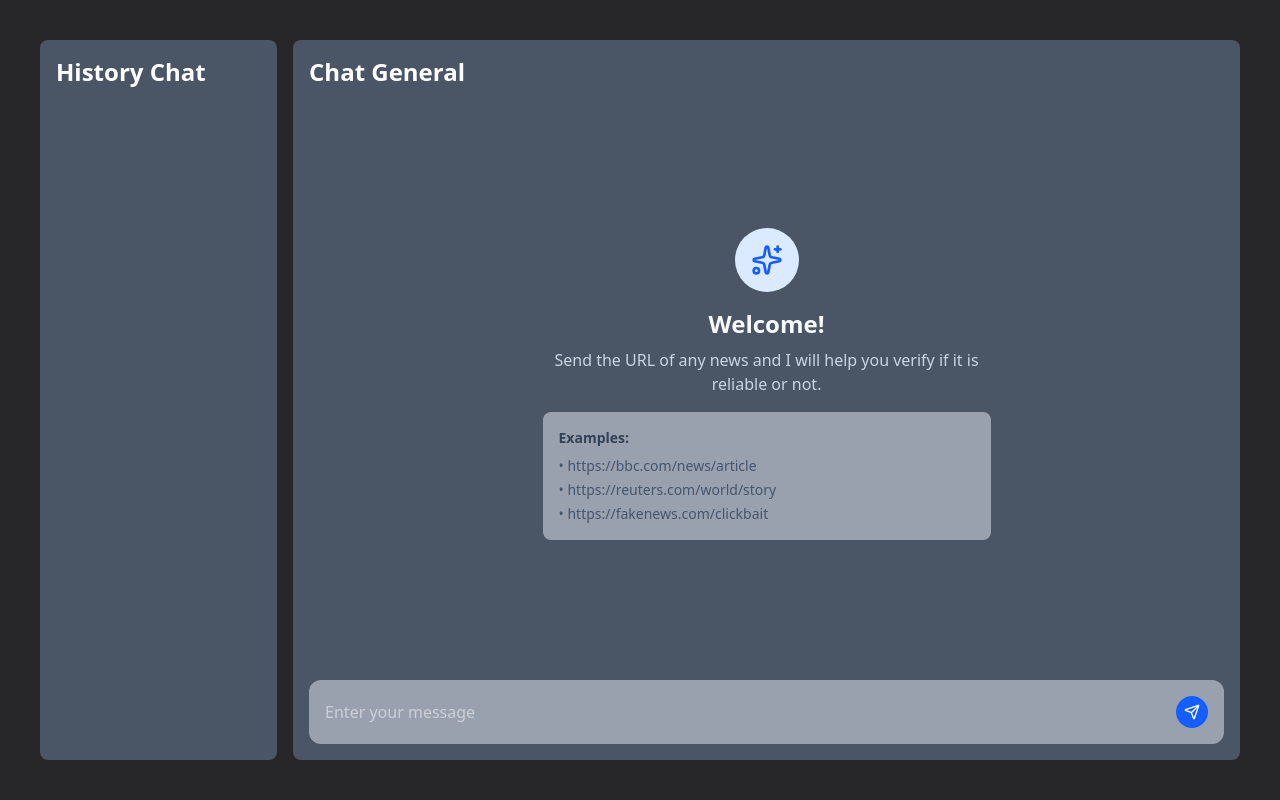
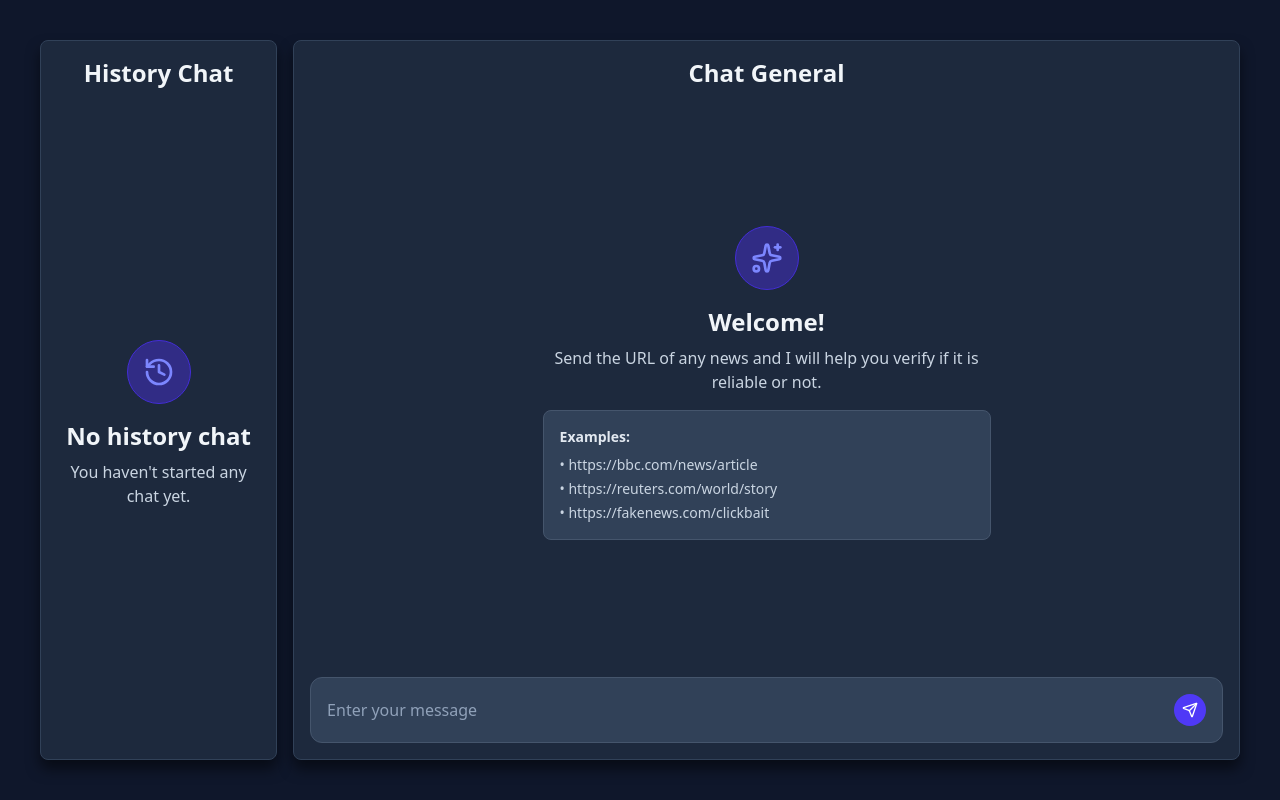
Before and after one commit to HarryHndz/News-App, a React (Vite) app: page / in a window 1280 px wide. Built offline with nearby package versions, Linux system fonts and the light colour scheme.

Commit message:
feat: structure initial and change to colors

```diff
--- a/src/App.tsx
+++ b/src/App.tsx
@@ -4,7 +4,7 @@ import { HistoryChat } from "./components/HistoryChat"
 
 function App() {
   return (
-    <main className='flex flex-row gap-4 p-10 bg-zinc-800 h-screen'>
+    <main className='flex flex-row gap-4 p-10 bg-slate-900 h-screen'>
       <HistoryChat />
       <ChatGeneral />
     </main>
--- a/src/components/ChatGeneral.tsx
+++ b/src/components/ChatGeneral.tsx
@@ -1,32 +1,49 @@
 import { InputNew } from "./InputNew"
 import { ContentDescription } from "./ContentDescription"
-import { Message } from "./Message"
+import { Message, type MessageProps } from "./Message"
+import { useState } from "react"
+import { Sparkles } from "lucide-react"
 
 
-const messages = [
-  // {
-  //   sender: "User",
-  //   message: "Hello, how are you?"
-  // },
-  // {
-  //   sender: "AI",
-  //   message: "I'm good, thank you!"
-  // }
-]
+
 export const ChatGeneral = ()=>{
+  const [valueInput,setValueInput] = useState<string>("")
+  const [messages,setMessages] = useState<MessageProps[]>([])
+  const handleSend = ()=>{
+    setMessages([...messages, { sender: 'user', message: valueInput }])
+    setValueInput("")
+  }
   return (
-    <div className=" flex flex-col gap-4 bg-gray-600 p-4 rounded-lg w-4/5">
-      <h1 className="text-white text-2xl font-bold">Chat General</h1>
+    <div className=" flex flex-col gap-4 bg-slate-800 p-4 rounded-lg w-4/5 overflow-y-auto relative drop-shadow-xl/50 border border-slate-700">
+      <h1 className="text-slate-100 text-2xl font-bold text-center">Chat General</h1>
       {
         messages.length === 0 ? (
-          <ContentDescription />
+          <ContentDescription
+            title="Welcome!"
+            description="Send the URL of any news and I will help you verify if it is reliable or not."
+            description2={
+              <div className="bg-slate-700 rounded-lg p-4 text-left text-sm border border-slate-600">
+                <p className="font-semibold mb-2 text-slate-200">Examples:</p>
+                <ul className="space-y-1 text-slate-300">
+                  <li>• https://bbc.com/news/article</li>
+                  <li>• https://reuters.com/world/story</li>
+                  <li>• https://fakenews.com/clickbait</li>
+                </ul>
+              </div>
+            }
+            icon={<Sparkles className="text-indigo-400" size={32} />}
+          />
         ) : (
           messages.map((message, index) => (
             <Message key={index} sender={message.sender} message={message.message} />
           ))
         )
       }
-      <InputNew />
+      <InputNew
+        valueInput={valueInput}
+        setValueInput={setValueInput}
+        handleSend={handleSend}
+      />
     </div>
   )
 }
--- a/src/components/ContentDescription.tsx
+++ b/src/components/ContentDescription.tsx
@@ -1,26 +1,29 @@
-import { Sparkles } from 'lucide-react'
+import type { ReactNode } from 'react'
 
-export const ContentDescription = ()=>{
+interface ContentDescriptionProps {
+  title: string
+  description: string
+  icon?: ReactNode
+  description2?: ReactNode
+}
+
+
+export const ContentDescription = ({ title, description, description2, icon }: ContentDescriptionProps)=>{
   return(
     <div className="h-full h-80 flex items-center justify-center">
       <div className="text-center max-w-md">
-        <div className="bg-blue-100 w-16 h-16 rounded-full flex items-center justify-center mx-auto mb-4">
-          <Sparkles className="text-blue-600" size={32} />
-        </div>
-        <h2 className="text-2xl font-bold text-slate-50 mb-2">
-          Welcome!
+        {icon && (
+          <div className="bg-indigo-900 w-16 h-16 rounded-full flex items-center justify-center mx-auto mb-4 border border-indigo-700">
+            {icon}
+          </div>
+        )}
+        <h2 className="text-2xl font-bold text-slate-100 mb-2">
+          {title}
         </h2>
         <p className="text-slate-300 mb-4">
-          Send the URL of any news and I will help you verify if it is reliable or not.
+          {description}
         </p>
-        <div className="bg-gray-400 rounded-lg p-4 text-left text-sm text-slate-700">
-          <p className="font-semibold mb-2">Examples:</p>
-          <ul className="space-y-1 text-slate-600">
-            <li>• https://bbc.com/news/article</li>
-            <li>• https://reuters.com/world/story</li>
-            <li>• https://fakenews.com/clickbait</li>
-          </ul>
-        </div>
+        {description2}
       </div>
     </div>
   )
--- a/src/components/HistoryChat.tsx
+++ b/src/components/HistoryChat.tsx
@@ -1,9 +1,24 @@
-
+import { useState } from "react"
+import type { MessageProps } from "./Message"
+import { ContentDescription } from "./ContentDescription"
+import { History } from "lucide-react"
 
 export const HistoryChat = () => {
+  const [historyChat,setHistoryChat] = useState<MessageProps[]>([])
   return (
-    <div className="bg-gray-600 p-4 rounded-lg w-1/5 h-full">
-      <h1 className="text-white text-2xl font-bold">History Chat</h1>
+    <div className="bg-slate-800 p-4 rounded-lg w-1/5 h-full drop-shadow-xl/50 border border-slate-700">
+      <h1 className="text-slate-100 text-2xl font-bold text-center">History Chat</h1>
+      {
+        historyChat.length === 0 ? (
+          <ContentDescription
+            title="No history chat"
+            description="You haven't started any chat yet."
+            icon={<History className="text-indigo-400" size={32} />}
+          />
+        ) : (
+          <p>History chat</p>
+        )
+      }
     </div>
   )
 }
--- a/src/components/InputNew.tsx
+++ b/src/components/InputNew.tsx
@@ -1,12 +1,20 @@
 import { Send } from 'lucide-react'
-export const InputNew = ()=>{
+
+interface InputNewProps {
+  valueInput: string
+  setValueInput: (value: string) => void
+  handleSend: () => void
+}
+export const InputNew = ({ valueInput, setValueInput, handleSend }: InputNewProps)=>{
   return(
-    <div className="flex flex-row gap-2 bg-gray-400 p-4 rounded-xl">
+    <div className="flex flex-row gap-2 bg-slate-700 p-4 rounded-xl sticky bottom-0 left-0 right-0 hover:ring-2 hover:ring-indigo-500 transition-all duration-300 ease-in-out border border-slate-600">
       <input
         type="text"
+        value={valueInput}
+        onChange={(e) => setValueInput(e.target.value)}
         placeholder="Enter your message"
-        className="w-full bg-transparent outline-none text-white" />
-      <button className="bg-blue-600 text-white p-2 rounded-full hover:bg-blue-700">
+        className="w-full bg-transparent outline-none text-slate-100 placeholder-slate-400 field-sizing-fixed" />
+      <button className="bg-indigo-600 text-white p-2 rounded-full hover:bg-indigo-700 transition-all duration-300 ease-in-out cursor-pointer" onClick={handleSend}>
         <Send className="w-4 h-4" />
       </button>
     </div>
--- a/src/components/Message.tsx
+++ b/src/components/Message.tsx
@@ -1,13 +1,25 @@
-interface MessageProps {
+import { UserRound,Bot} from "lucide-react";
+
+
+type TSender = "user" | "assistant";
+export interface MessageProps {
   message: string;
-  sender: string;
+  sender: TSender;
 }
 
 export const Message = ({ message, sender }: MessageProps)=>{
   return(
-    <div className="flex flex-col gap-2 bg-gray-400 p-4 rounded-xl">
-      <p className="text-white font-bold">{sender}</p>
-      <p className="text-white">{message}</p>
+    <div className="flex flex-row gap-2 bg-slate-700 p-4 rounded-xl items-center border border-slate-600">
+      <div className="rounded-full bg-indigo-600 p-2 w-10 h-10 flex items-center justify-center">
+        {sender === "user" ?
+          <UserRound className="w-6 h-6 text-white" /> :
+          <Bot className="w-6 h-6 text-white" />
+        }
+      </div>
+      <div className="flex flex-col break-words">
+        <p className="text-slate-100 font-bold">{sender}</p>
+        <p className="text-slate-200">{message}</p>
+      </div>
     </div>
   )
 }
--- a/src/index.css
+++ b/src/index.css
@@ -1 +1,4 @@
 @import "tailwindcss";
+:root{
+  background-color: oklch(27.4% 0.006 286.033);
+}
```
